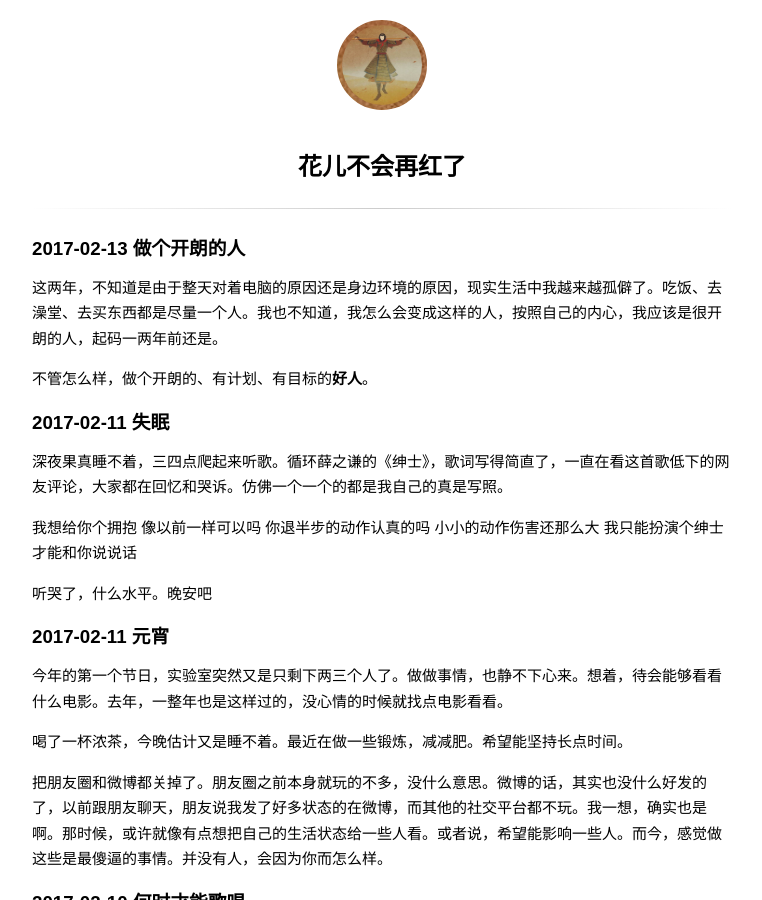
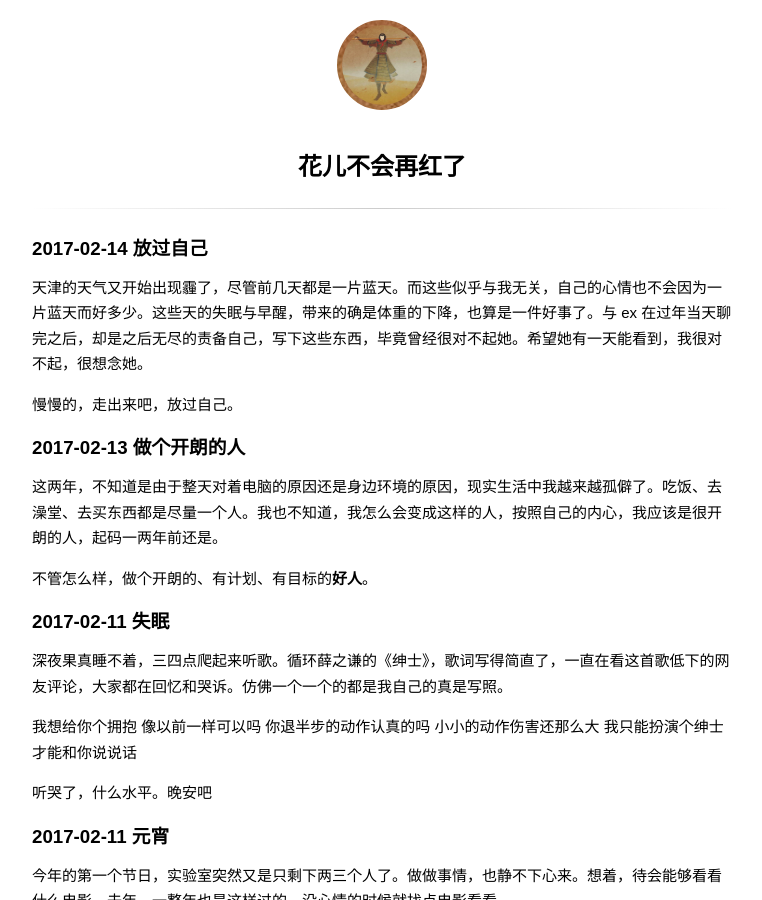
Before and after one commit to wuchangfeng/wuchangfeng.github.io, a Jekyll site: the page built from diary.md, in a window 1280 px wide and 900 px high. Shown: the whole window, without its empty margins (258-1020 px from the left). Built offline with Jekyll 4.4.1, drawn with Linux system fonts in a browser that asks for light colours; some web fonts are replaced; comment, search, counter and statistics services are not loaded.

Commit message:
blog update

```diff
--- a/diary.md
+++ b/diary.md
@@ -1,6 +1,12 @@
 ---
 title: 花儿不会再红了
 ---
+
+### 2017-02-14 放过自己
+
+天津的天气又开始出现霾了，尽管前几天都是一片蓝天。而这些似乎与我无关，自己的心情也不会因为一片蓝天而好多少。这些天的失眠与早醒，带来的确是体重的下降，也算是一件好事了。与 ex 在过年当天聊完之后，却是之后无尽的责备自己，写下这些东西，毕竟曾经很对不起她。希望她有一天能看到，我很对不起，很想念她。
+
+慢慢的，走出来吧，放过自己。
 
 ###  2017-02-13 做个开朗的人
 
```
